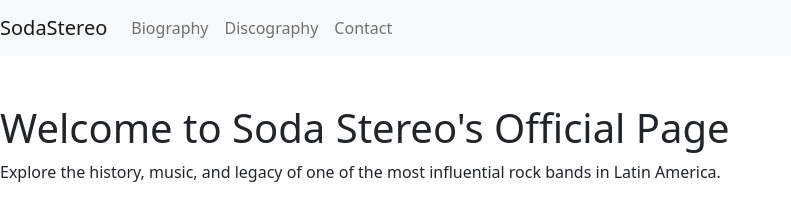
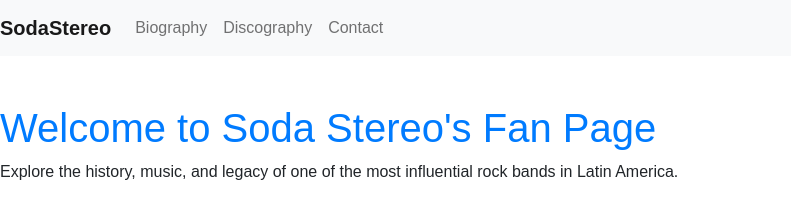
Before and after one commit to aagusdemarco/CS50x, a plain HTML site: page homepage/index.html in a window 1280 px wide. Shown: the whole page, without its empty margins (0-791 px from the left). Drawn offline with nearby package versions, Linux system fonts and the light colour scheme.

Commit message:
Thu, Jun 6, 2024, 11:17 AM -03:00

```diff
--- a/homepage/index.html
+++ b/homepage/index.html
@@ -20,13 +20,13 @@
         </nav>
 
         <div class="content-container mt-5">
-            <h1>Welcome to Soda Stereo's Official Page</h1>
+            <h1>Welcome to Soda Stereo's Fan Page</h1>
             <p>Explore the history, music, and legacy of one of the most influential rock bands in Latin America.</p>
         </div>
 
         <script>
             document.querySelector('h1').addEventListener('click', function() {
-                alert('Welcome to the official Soda Stereo page!');
+                alert('Welcome to the official Soda Stereo fan page!');
             });
         </script>
     </body>
--- a/homepage/styles.css
+++ b/homepage/styles.css
@@ -0,0 +1,15 @@
+body {
+    font-family: Arial, sans-serif;
+}
+
+h1 {
+    color: #007bff;
+}
+
+.navbar-brand {
+    font-weight: bold;
+}
+
+.content-container {
+    margin-top: 3rem;
+}
```
